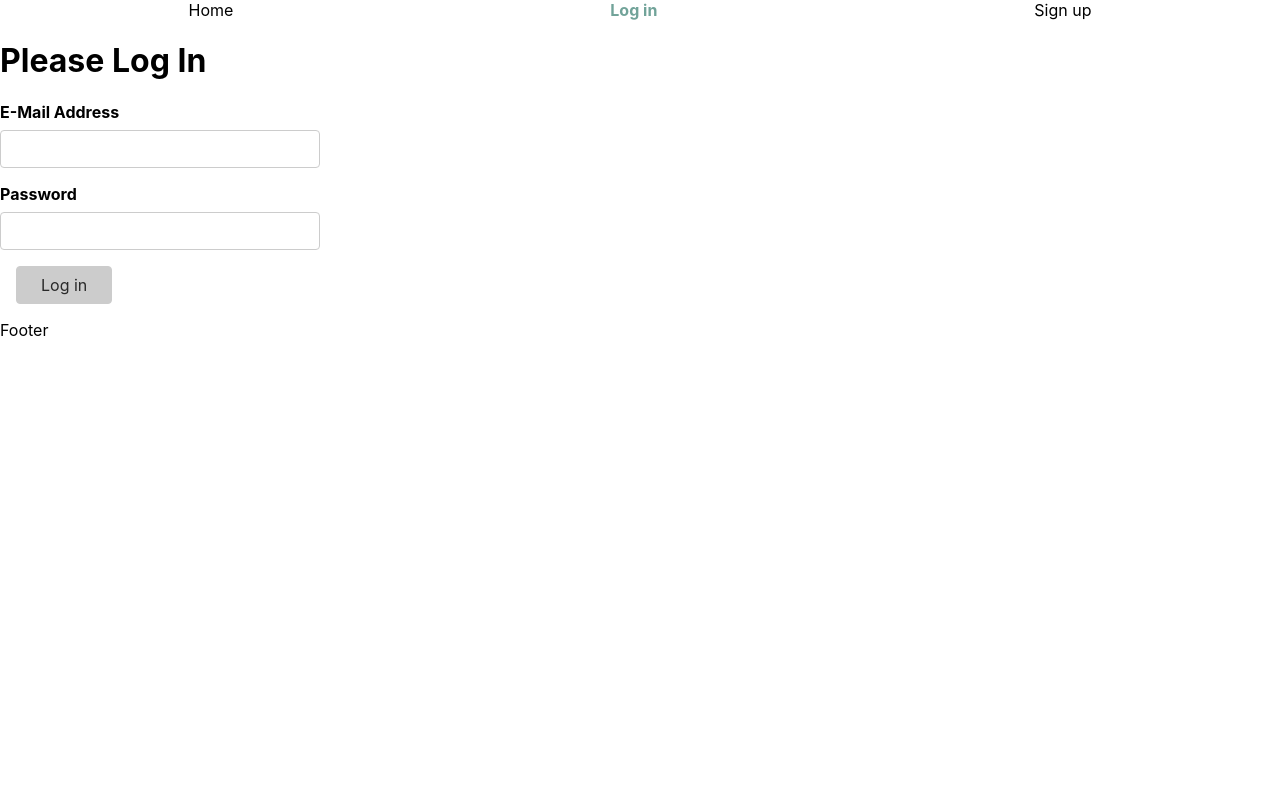
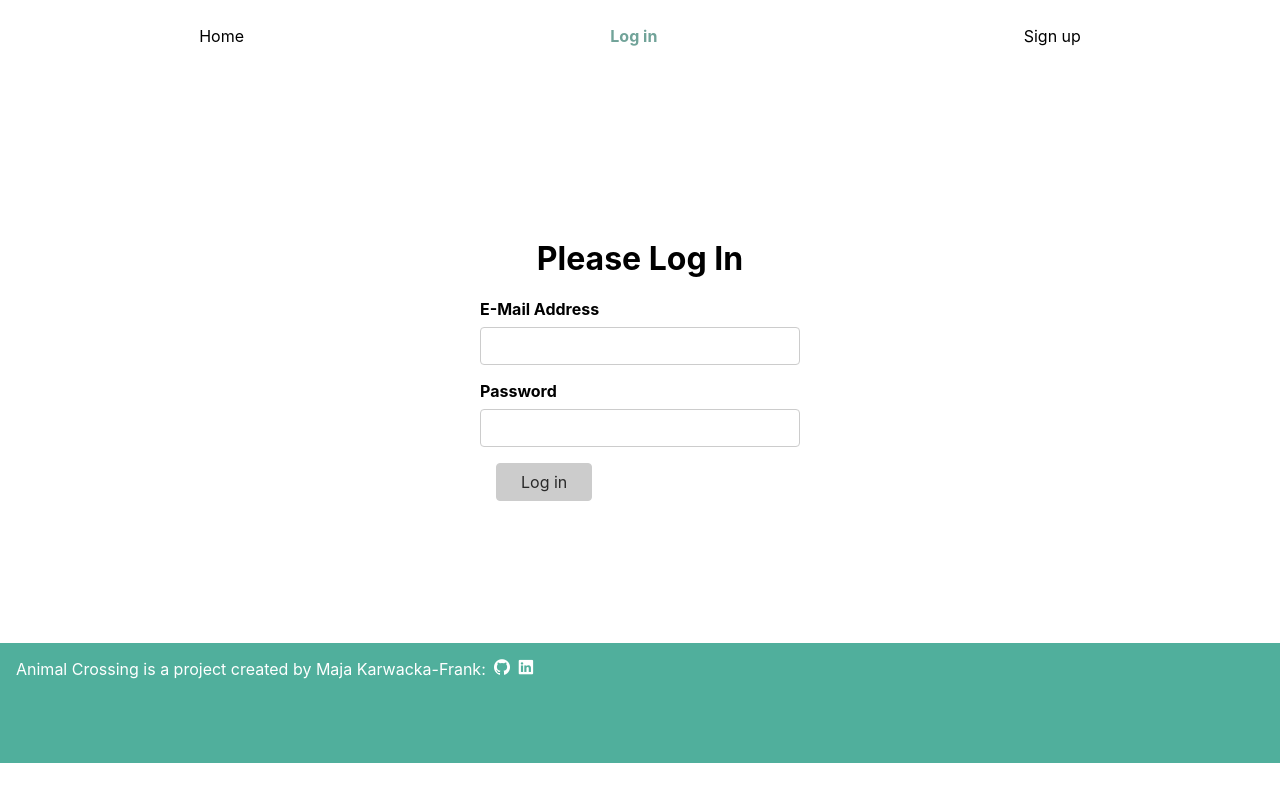
Before and after one commit to maja-karwacka-frank/animal_crossing_app, a React (Create React App) app: page /#/login in a window 1280 px wide. Built offline with nearby package versions, Linux system fonts and the light colour scheme; no server answers.

Commit message:
Add styles & footer

```diff
--- a/src/components/Footer/Footer.module.css
+++ b/src/components/Footer/Footer.module.css
@@ -0,0 +1,12 @@
+footer {
+    padding: 1rem;
+    height: 120px;
+    background-color: #50af9c;
+    color: white;
+}
+
+.footer-small-logos {
+	height: 1em;
+	width: 1em;
+	margin-left: 0.5em;
+}
--- a/src/components/Footer/Footer.tsx
+++ b/src/components/Footer/Footer.tsx
@@ -1,7 +1,30 @@
+import githubLogo from '../../img/github-logo.png';
+import liLogo from '../../img/LI-logo.png';
+
+import classes from './Footer.module.css';
+
 export const Footer = () => {
 	return (
-		<div>
-			<p>Footer</p>
-		</div>
+		<footer>
+			<div>
+				<span>Animal Crossing is a project created by Maja Karwacka-Frank:</span>
+				<a target='_blank' href='https://github.com/maja-karwacka-frank'>
+					<img
+						className={classes['footer-small-logos']}
+						src={githubLogo}
+						alt='github'
+					/>
+				</a>
+				<a
+					target='_blank'
+					href='https://www.linkedin.com/in/maja-karwacka-frank/'>
+					<img
+						className={classes['footer-small-logos']}
+						src={liLogo}
+						alt='LI'
+					/>
+				</a>
+			</div>
+		</footer>
 	);
 };
--- a/src/components/Home/Home.module.css
+++ b/src/components/Home/Home.module.css
@@ -1,5 +1,6 @@
 .container {
 	padding: 1rem;
+	height: 75vh;
 	background-image: url('../../img/Background.png');
 	background-position: center;
 	background-size: cover;
--- a/src/components/Login/Login.module.css
+++ b/src/components/Login/Login.module.css
@@ -1,3 +1,15 @@
+.content {
+  display: flex;
+  flex-direction: column;
+  justify-content: center;
+  align-items: center;
+  height: 71vh;
+}
+
+.form {
+  margin: 0 1rem;
+}
+
 .form-control {
     margin-bottom: 1rem;
   }
@@ -24,16 +36,16 @@
 
   .form-control input:focus {
     outline: none;
-    border-color: #240370;
-    background-color: #e0d4fd;
+    border-color: #52af9d;
+    background-color: #dbf5e6;
   }
 
 
   button {
     font: inherit;
-    background-color: #240370;
+    background-color: #50af9c;
     color: white;
-    border: 1px solid #240370;
+    border: 1px solid #50af9c;
     padding: 0.5rem 1.5rem;
     border-radius: 4px;
     cursor: pointer;
@@ -41,8 +53,8 @@
 
   button:hover,
   button:active {
-    background-color: #33059e;
-    border-color: #33059e;
+    background-color: #158b74;
+    border-color: #158b74;
   }
 
   button:disabled,
--- a/src/components/Login/Login.tsx
+++ b/src/components/Login/Login.tsx
@@ -55,9 +55,9 @@ export const Login = () => {
 			setError(
 				'Raymond is not satisfied with your login or password. Please try again'
 			);
-			setTimeout(() => {
-				setError('');
-			}, 6000);
+			// setTimeout(() => {
+			// 	setError('');
+			// }, 6000);
 		}
 
 		resetPassword();
@@ -72,9 +72,9 @@ export const Login = () => {
 		: classes['form-control'];
 
 	return (
-		<>
+		<div className={classes.content}>
 			<h1>Please Log In</h1>
-			<form onSubmit={loginHandler}>
+			<form onSubmit={loginHandler} className={classes.form}>
 				<div className={emailClasses}>
 					<label htmlFor='email'>E-Mail Address</label>
 					<input
@@ -105,11 +105,11 @@ export const Login = () => {
 						</p>
 					)}
 				</div>
-				{error && <p className={classes['error-text']}>{error}</p>}
+				{error && <div className={classes['form-control']}><p className={classes['error-text']}>{error}</p></div>}
 				<div className={classes['form-actions']}>
 					<button disabled={!formIsValid}>Log in</button>
 				</div>
 			</form>
-		</>
+		</div>
 	);
 };
--- a/src/components/Navbar/Navbar.module.css
+++ b/src/components/Navbar/Navbar.module.css
@@ -1,7 +1,17 @@
+.navigation {
+	position: sticky;
+	top: 0px;
+	padding: 1rem;
+	height: 75px;
+	background-color: white;
+	z-index: 10;
+}
+
 .desktop {
 	display: flex;
 	align-items: center;
 	justify-content: space-around;
+	height: 40px;
 }
 
 .logo-user {
@@ -26,6 +36,7 @@
 
 .bar-button {
 	position: relative;
+	padding: .5rem;
 	background-color: transparent;
 	border: none;
 	cursor: pointer;
@@ -35,23 +46,35 @@
 
 .bar-button:hover {
 	background-color: transparent;
-	/* background-color: #8ecabe; */
+
 }
 
 .navbar-collapse {
 	display: flex;
 	justify-content: center;
+	align-items: center;
 	position: fixed;
 	top: 0;
 	right: 0;
 	padding: 3.5rem 0 0 0;
-	width: 150px;
-	height: 150px;
-	background-color: #8ecabe;
+	width: 110px;
+	/* height: 150px; */
+	background-color: white;
+	/* background-color: #8ecabe; */
+	border-radius: 5px;
 	text-align: center;
 	transform: translatex(100%);
 	transition: 0.3s;
 	z-index: 10;
+}
+
+.list {
+	margin: .3rem;
+	padding: 0.5rem 0;
+}
+
+.list li {
+	margin: .5rem;
 }
 
 .show-navbar-collapse {
@@ -73,7 +96,7 @@
 
 /* mobile */
 
-@media (max-width: 768px) {
+@media (max-width: 767px) {
 	.desktop {
 		display: none;
 	}
--- a/src/components/Navbar/Navbar.tsx
+++ b/src/components/Navbar/Navbar.tsx
@@ -2,6 +2,8 @@ import { useDispatch, useSelector } from 'react-redux/es/exports';
 import { useState } from 'react';
 import { NavLink, Link } from 'react-router-dom';
 import { authActions } from '../../store/auth';
+import { signOut } from 'firebase/auth';
+import { firebaseAuth } from '../../firebase';
 import logoUser from '../../img/Raymond_Icon.png';
 import barIcon from '../../img/Hamburger-icon.png';
 
@@ -20,7 +22,12 @@ export const Navbar = () => {
 	const isLogged = useSelector((state: authState) => state.auth.isLogged);
 	const [toggleMenu, setToggleMenu] = useState(false);
 
-	const logoutHandler = () => {
+	const logoutHandler = async (): Promise<void> => {
+		try {
+			await signOut(firebaseAuth);
+		} catch (error) {
+			console.log(error);
+		}
 		dispatch(authActions.logout());
 	};
 
@@ -96,19 +103,25 @@ export const Navbar = () => {
 						? `${classes['navbar-collapse']} ${classes['show-navbar-collapse']}`
 						: classes['navbar-collapse']
 				}>
-				<ul>
+				<ul className={classes.list}>
 					{isLogged && (
 						<>
 							{/* <li>{userContent}</li> */}
-							<li>{myWishlistContent}</li>
-							<li>{logoutContent}</li>
+							<li onClick={() => setToggleMenu(!toggleMenu)}>
+								{myWishlistContent}
+							</li>
+							<li onClick={() => setToggleMenu(!toggleMenu)}>
+								{logoutContent}
+							</li>
 						</>
 					)}
 					{!isLogged && (
 						<>
-							<li>{homeContent}</li>
-							<li>{loginContent}</li>
-							<li>{signupContent}</li>
+							<li onClick={() => setToggleMenu(!toggleMenu)}>{homeContent}</li>
+							<li onClick={() => setToggleMenu(!toggleMenu)}>{loginContent}</li>
+							<li onClick={() => setToggleMenu(!toggleMenu)}>
+								{signupContent}
+							</li>
 						</>
 					)}
 				</ul>
--- a/src/components/Register/Register.module.css
+++ b/src/components/Register/Register.module.css
@@ -1,3 +1,15 @@
+.content {
+  display: flex;
+  flex-direction: column;
+  justify-content: center;
+  align-items: center;
+  height: 75vh;
+}
+
+.form {
+  margin: 0 1rem;
+}
+
 .form-control {
     margin-bottom: 1rem;
   }
@@ -24,16 +36,16 @@
 
   .form-control input:focus {
     outline: none;
-    border-color: #240370;
-    background-color: #e0d4fd;
+    border-color: #52af9d;
+    background-color: #dbf5e6;
   }
 
 
   button {
     font: inherit;
-    background-color: #240370;
+    background-color: #50af9c;
     color: white;
-    border: 1px solid #240370;
+    border: 1px solid #50af9c;
     padding: 0.5rem 1.5rem;
     border-radius: 4px;
     cursor: pointer;
@@ -41,8 +53,8 @@
 
   button:hover,
   button:active {
-    background-color: #33059e;
-    border-color: #33059e;
+    background-color: #158b74;
+    border-color: #158b74;
   }
 
   button:disabled,
--- a/src/components/Register/Register.tsx
+++ b/src/components/Register/Register.tsx
@@ -100,9 +100,9 @@ export const Register = () => {
 		: classes['form-control'];
 
 	return (
-		<>
+		<div className={classes.content}>
 			<h1>Please Sign up</h1>
-			<form onSubmit={submitHandler}>
+			<form onSubmit={submitHandler} className={classes.form}>
 				<div className={emailClasses}>
 					<label htmlFor='email'>E-Mail Address</label>
 					<input
@@ -151,6 +151,6 @@ export const Register = () => {
 					<button disabled={!formIsValid}>Sign up</button>
 				</div>
 			</form>
-		</>
+		</div>
 	);
 };
--- a/src/store/auth.tsx
+++ b/src/store/auth.tsx
@@ -15,7 +15,7 @@ const authSlice = createSlice({
 		},
 		logout(state) {
 			state.isLogged = false;
-			// state.userEmail = '';
+			state.userEmail = '';
 		},
 	},
 });
```
Also changed, not shown: src/img/LI-logo.png (added), src/img/github-logo.png (added). Lines whose indentation alone changed are shown as unchanged.
